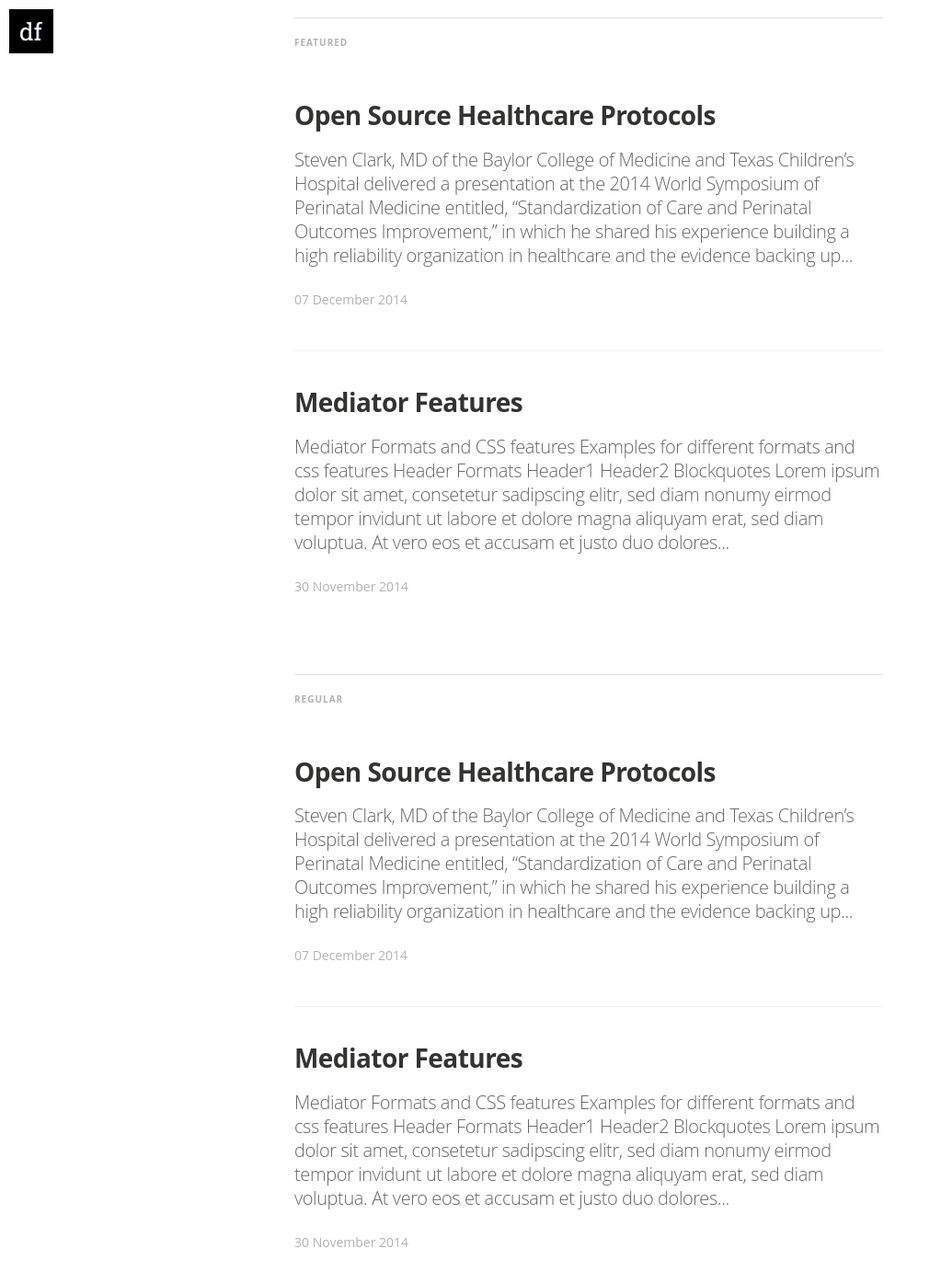
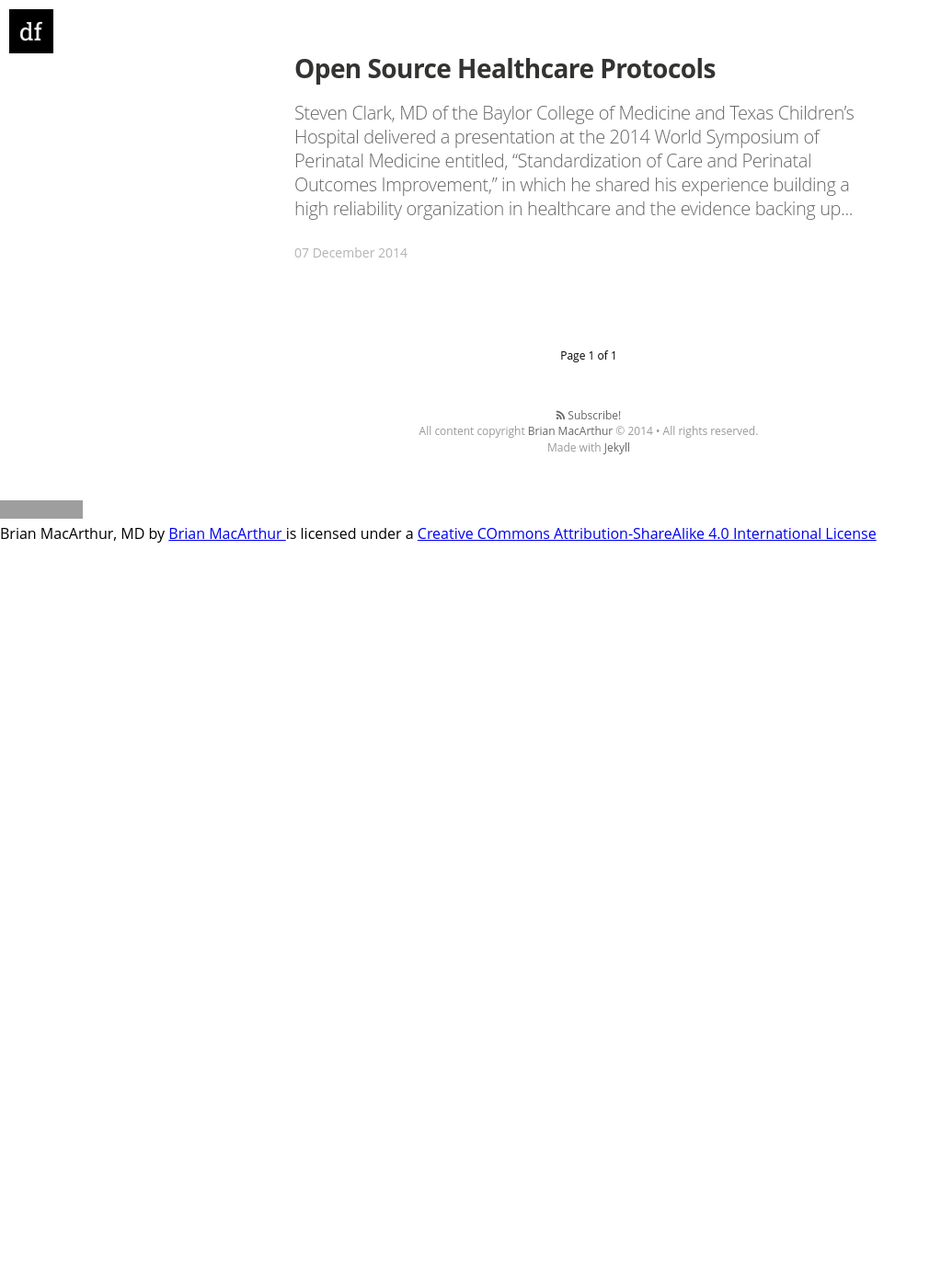
Before and after one commit to brianmacarthur/brianmacarthur.github.io, a Jekyll site: the page built from index.html, in a window 1280 px wide and 1400 px high, scrolled down 692 px. Shown: the top 1395 px of the window at 92% size, without its empty margins (0-1023 px from the left). Built offline with Jekyll 4.4.1, drawn with Linux system fonts in a browser that asks for light colours; nearby versions of some CDN libraries; some web fonts are replaced; Markdown is read by kramdown in place of the engine named in the settings; the list of posts is cut into pages by our own code; after the commit the page ends 1283 px from its top, so only the background shows below that; grey boxes are pictures that could not be loaded.

```diff
--- a/_posts/2014-11-30-mediator_features.markdown
+++ b/_drafts/2014-11-30-mediator_features.markdown
@@ -3,7 +3,7 @@ layout: post
 title:  "Mediator Features"
 date:   2014-11-30 14:34:25
 categories: mediator feature
-tags: featured
+tags:
 image: /assets/article_images/2014-11-30-mediator_features/night-track.JPG
 ---
 #Mediator Formats and CSS features
--- a/_layouts/post.html
+++ b/_layouts/post.html
@@ -84,7 +84,7 @@
               <div class="inner">
                 <section class="copyright">
                   <a rel="license" href="http://creativecommons.org/licenses/by-sa/4.0/">
-                    <img alt="Creative Commons License" style="border-width:0" src="https://i.creativecommons.org/l/by-sa/4.0/80x15.png" />
+                    <img alt="Creative Commons License" style="border-width:0" src="https://i.creativecommons.org/l/by-sa/4.0/88x31.png" />
                   </a>
                   <br />
                   <span xmlns:dct="http://purl.org/dc/terms/" property="dct:title">All content </span>
--- a/_posts/2014-08-29-welcome-to-jekyll.markdown
+++ b/_posts/2014-12-07-open-source-protocol-proposal.markdown
@@ -3,7 +3,7 @@ layout: post
 title:  "Open Source Healthcare Protocols"
 date:   2014-12-07 15:06
 categories: introduction
-tags: featured
+tags:
 image: /assets/article_images/2014-08-29-welcome-to-jekyll/desktop.jpg
 ---
 Steven Clark, MD of the Baylor College of Medicine and Texas Children's Hospital delivered a presentation at the 2014 World Symposium of Perinatal Medicine entitled, "Standardization of Care and Perinatal Outcomes Improvement," in which he shared his experience building a high reliability organization in healthcare and the evidence backing up that approach. He advocated simple and sometimes obvious quality improvement strategies employing protocols to standardize approaches to commonly encountered clinical problems. The most primitive example he cited was a medication management checklist that he jotted down during a 10 minute fishing break.
```
